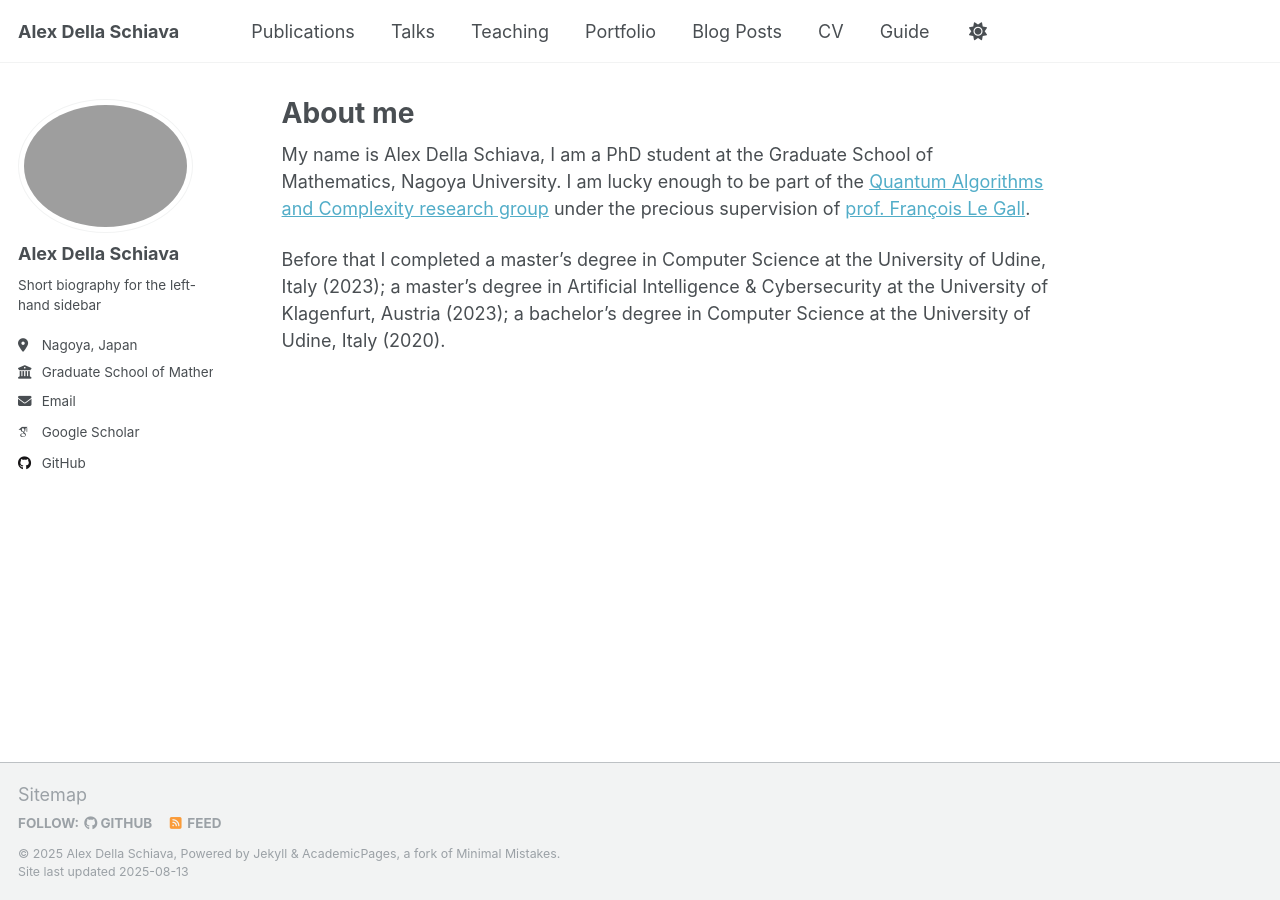
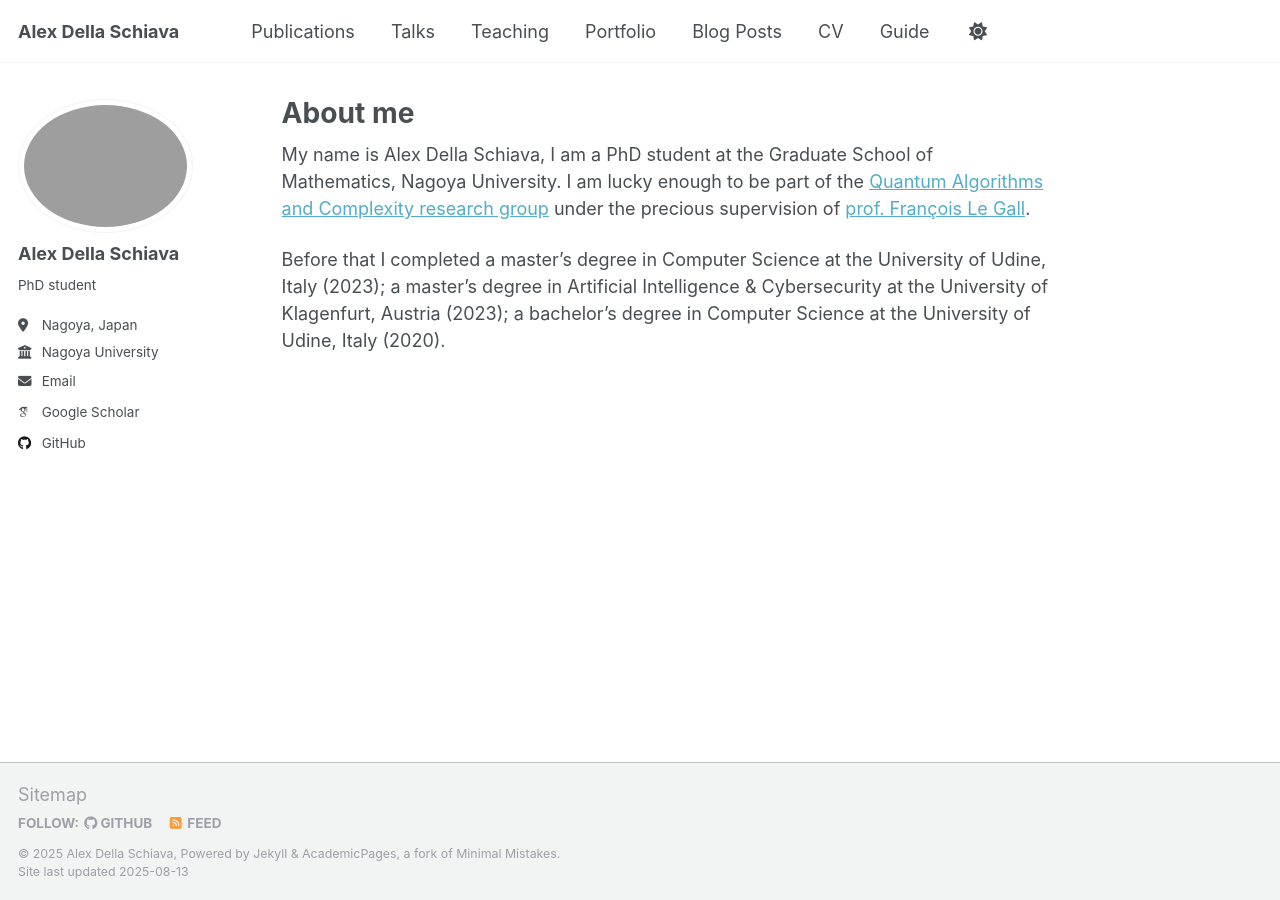
Before and after one commit to Alex-Dell1/Alex-Dell1.github.io, a Jekyll site: the page built from _pages/about.md, in a window 1280 px wide. Built offline with Jekyll 4.4.1, drawn with Linux system fonts in a browser that asks for light colours; some web fonts are replaced; a script that is not in the unit is left out.

Commit message:
Update _config.yml

```diff
--- a/_config.yml
+++ b/_config.yml
@@ -25,9 +25,9 @@ author:
   avatar           : "profile.jpeg"
   name             : "Alex Della Schiava"
   pronouns         : # example: "she/her"
-  bio              : "Short biography for the left-hand sidebar"
+  bio              : "PhD student"
   location         : "Nagoya, Japan"
-  employer         : "Graduate School of Mathematics, Nagoya University"
+  employer         : "Nagoya University"
   uri              : # URL
   email            : "dellaschiavaalex@gmail.com"
 
```
